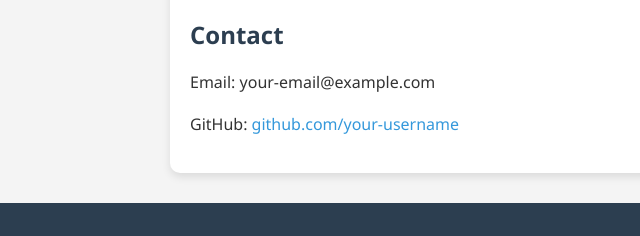
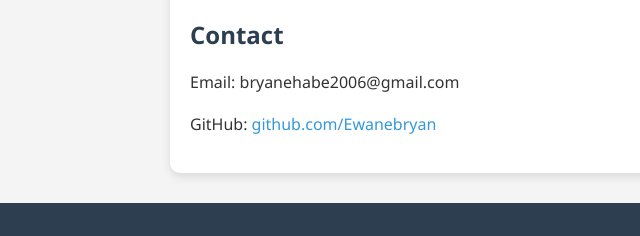
Before and after one commit to Ewanebryan/steve.github.io, a plain HTML site: page index.html in a window 1280 px wide. Shown: the part 1228-1464 px from the top of the page, 0-640 px from the left. Drawn offline with Linux system fonts and the light colour scheme.

Commit message:
Update index.html

```diff
--- a/index.html
+++ b/index.html
@@ -61,8 +61,8 @@
 
 <section class="contact">
   <h2>Contact</h2>
-  <p>Email: your-email@example.com</p>
-  <p>GitHub: <a href="https://github.com/your-username" target="_blank">github.com/your-username</a></p>
+  <p>Email: bryanehabe2006@gmail.com</p>
+  <p>GitHub: <a href="https://github.com/Ewanebryan" target="_blank">github.com/Ewanebryan</a></p>
 </section>
 
 <footer>
```
